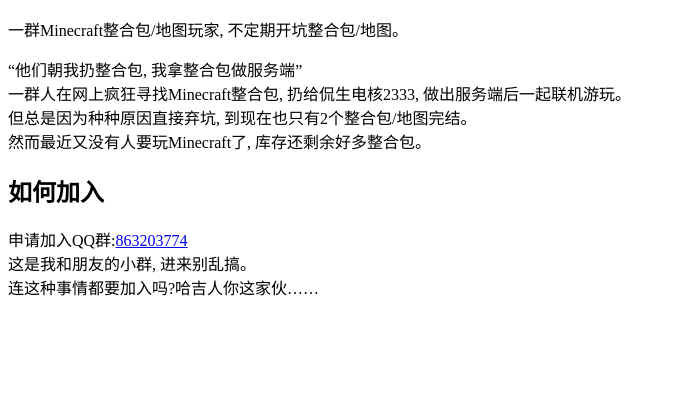
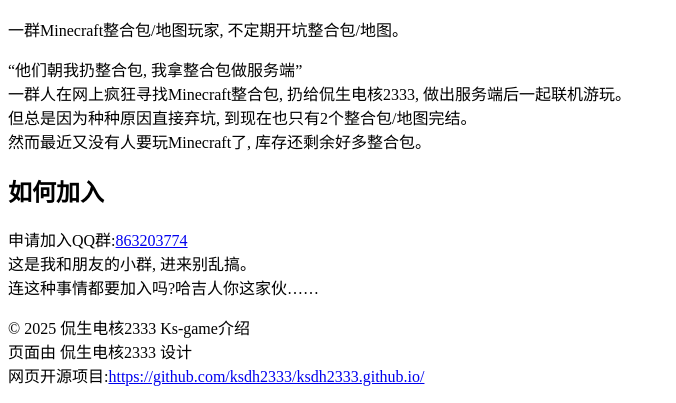
Before and after one commit to ksdh2333/ksdh2333.github.io, a plain HTML site: page html/ks-game.html in a window 1280 px wide. Shown: the part 541-944 px from the top of the page, without its empty margins (0-676 px from the left). Before the commit the page ends 856 px from the top, so only its background shows below. Drawn offline with Linux system fonts and the light colour scheme.

Commit message:
添加页脚
添加页脚版权声明

```diff
--- a/html/ks-game.html
+++ b/html/ks-game.html
@@ -80,4 +80,15 @@
 </div>
 </section>
 </main>
+
+<footer>
+<p>
+  &copy; 2025 侃生电核2333 Ks-game介绍
+  <br />
+  页面由 侃生电核2333 设计
+  <br />
+  网页开源项目:<a href="https://github.com/ksdh2333/ksdh2333.github.io/" target="_blank">https://github.com/ksdh2333/ksdh2333.github.io/</a>
+</p>
+</footer>
 </body>
+</html>
```
